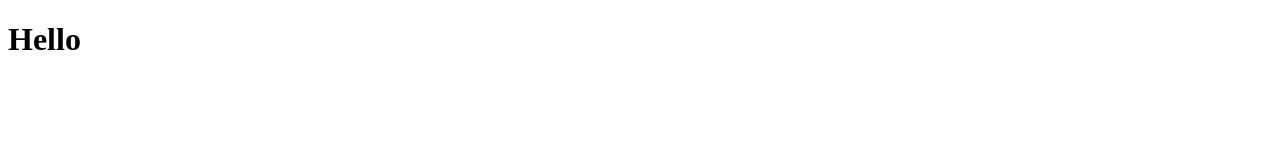
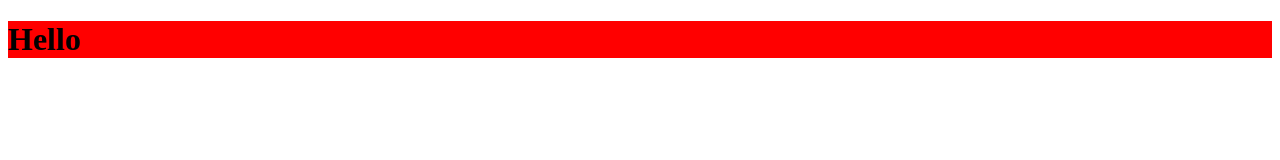
Before and after one commit to pranavnampoothiripad/CoolTechProject, a plain HTML site: page index.html in a window 1280 px wide. Drawn offline with Linux system fonts and the light colour scheme.

Commit message:
I am commiting the style css file

```diff
--- a/index.html
+++ b/index.html
@@ -1,10 +1,11 @@
 <!DOCTYPE html>
 <html>
 <head>
-
+<title>My Website</title>
+<link rel="stylesheet" href="style.css">
 </head>
 <body>
-    <h1>Hello</h1>
+    <h1 class = "title">Hello</h1>
 </body>
 
 </html>
--- /dev/null
+++ b/style.css
@@ -0,0 +1,3 @@
+.title{
+    background-color: red;
+}
```
